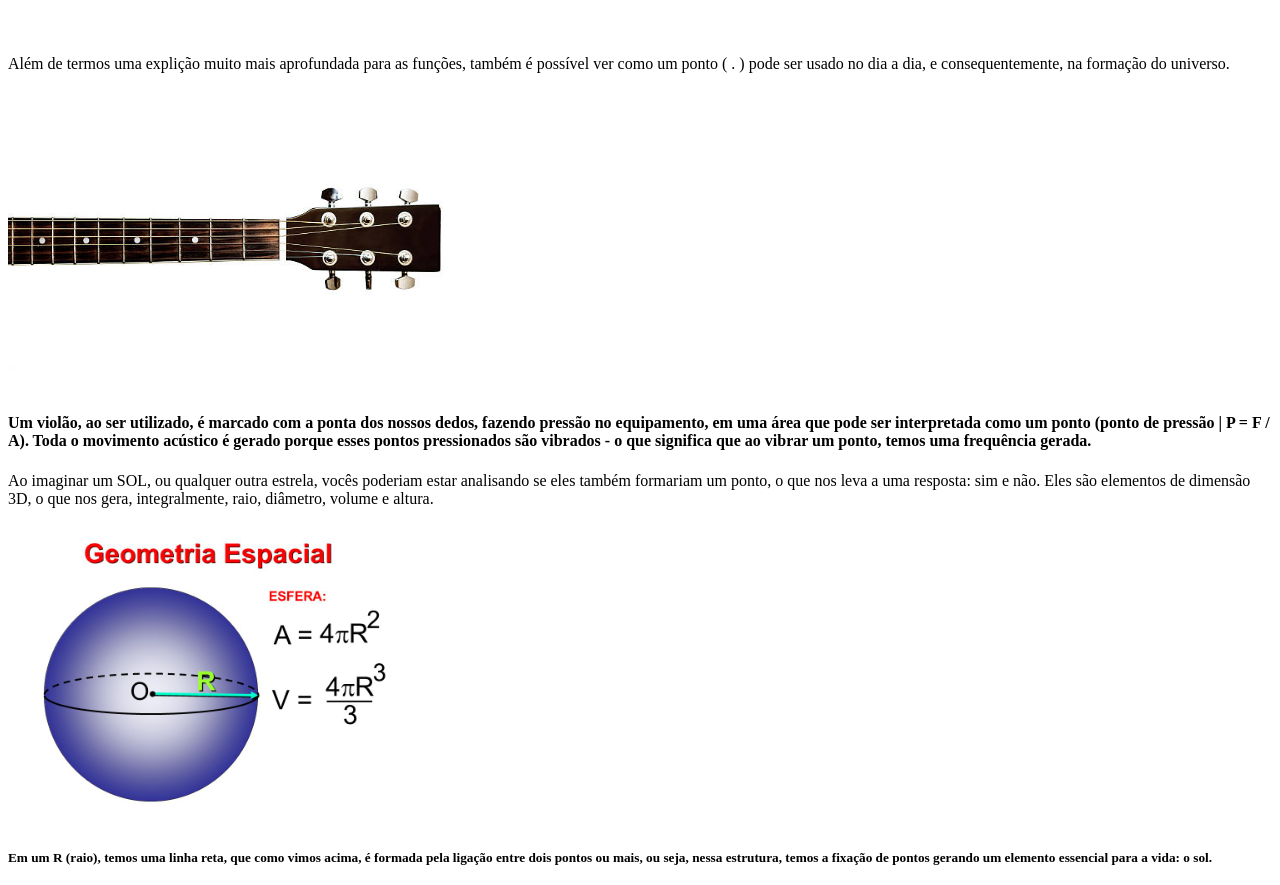
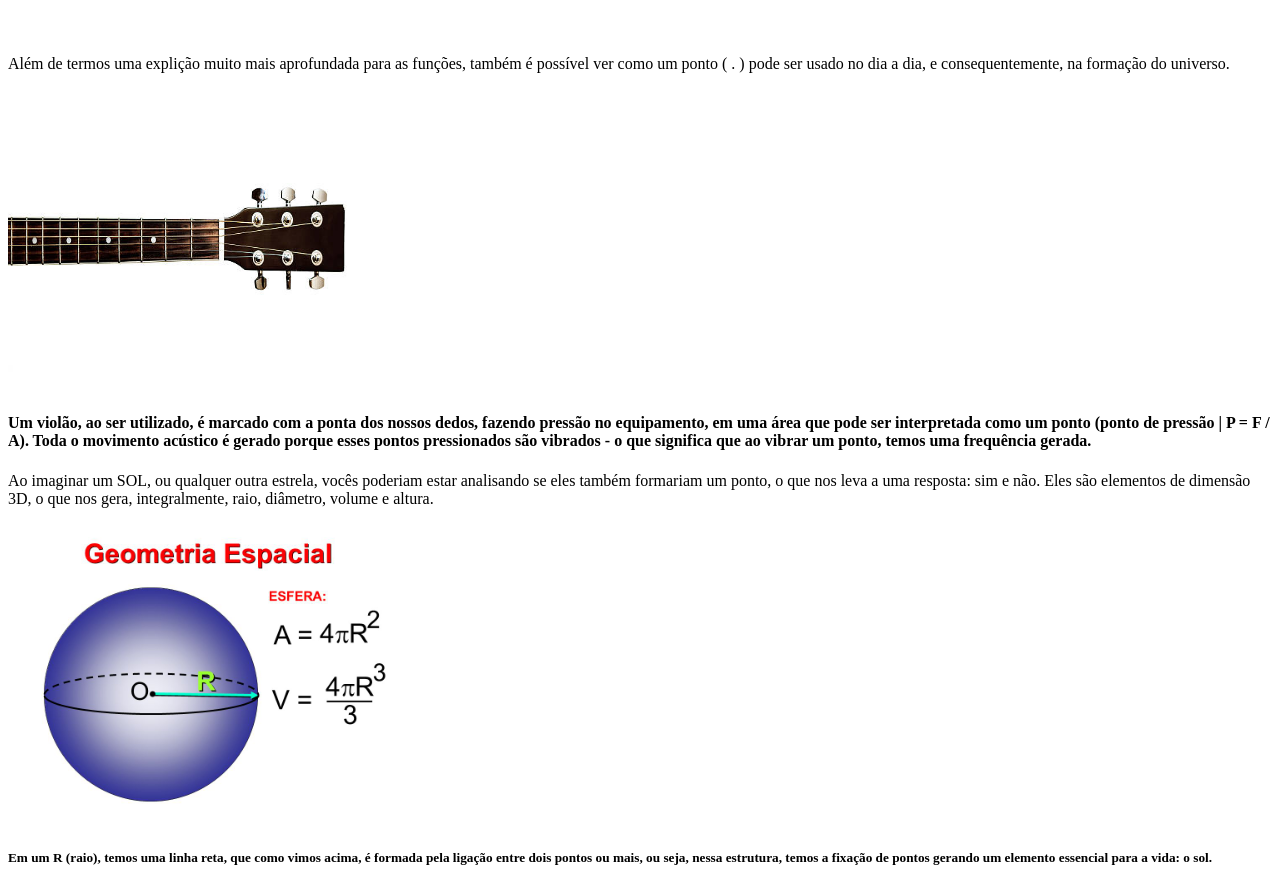
Before and after one commit to Leao04/Is-doty-a-source-, a plain HTML site: page index.html in a window 1280 px wide. Shown: the part 2434-3319 px from the top of the page. Drawn offline with Linux system fonts and the light colour scheme.

Commit message:
Update index.html

```diff
--- a/index.html
+++ b/index.html
@@ -105,7 +105,7 @@
             <br>
             <div>
                 <p class="sentenceClass5">Além de termos uma explição muito mais aprofundada para as funções, também é possível ver como um ponto ( . ) pode ser usado no dia a dia, e consequentemente, na formação do universo.</p>
-                <img src="IMG/violao.jpg" height="300px">
+                <img src="IMG/violao.jpg" height="300px" width="350">
                 <h4 class="h4">Um violão, ao ser utilizado, é marcado com a ponta dos nossos dedos, fazendo pressão no equipamento, em uma área que pode ser interpretada como um ponto (ponto de pressão |  P = F / A). Toda o movimento acústico é gerado porque esses pontos pressionados são vibrados - o que significa que ao vibrar um ponto, temos uma frequência gerada.</h4>
                 <p class="sentenceClass5">Ao imaginar um SOL, ou qualquer outra estrela, vocês poderiam estar analisando se eles também formariam um ponto, o que nos leva a uma resposta: sim e não. Eles são elementos de dimensão 3D, o que nos gera, integralmente, raio, diâmetro, volume e altura.</p>
                 <img src="IMG/esfera.jpg" height="300px">
```
